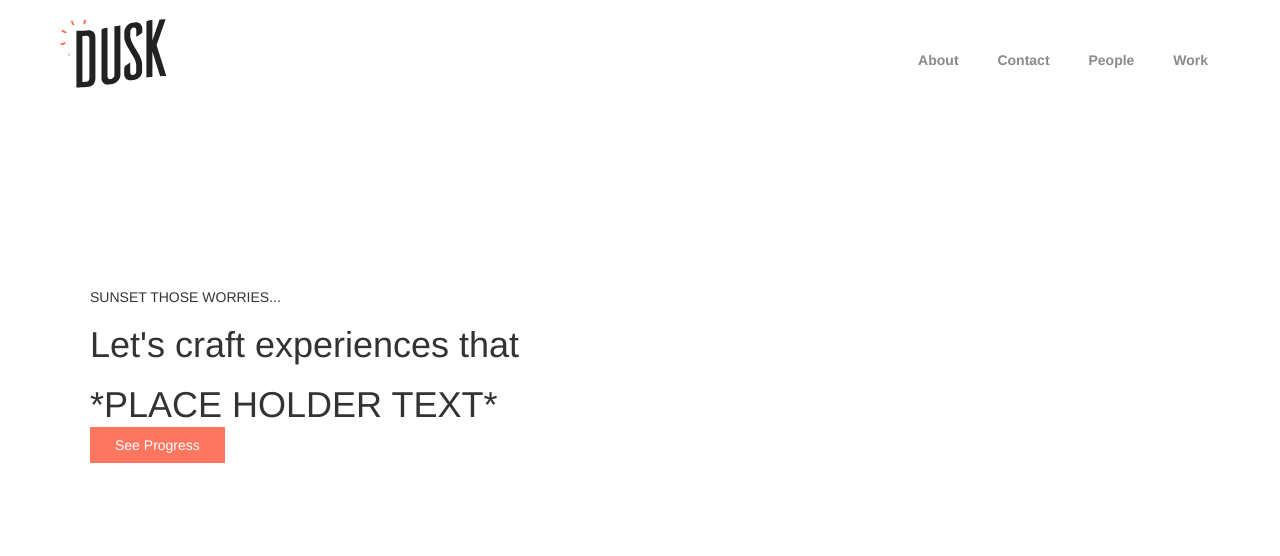
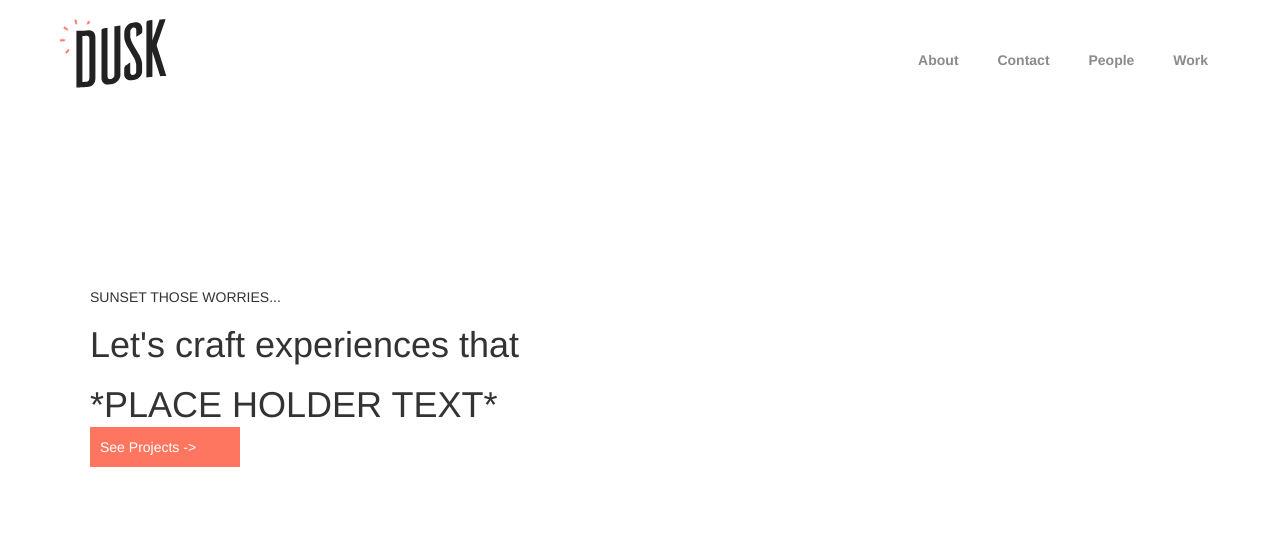
Before and after one commit to mountainbug95/6point0_jekyll, a Jekyll site: the page built from index.html, in a window 1280 px wide. Shown: the top 556 px of the page. Built offline with Jekyll 4.4.1, drawn with Linux system fonts in a browser that asks for light colours.

Commit message:
a first attempt at th rotating text button on the index page (still needs to be tweaked) -animated rotating button on index page

```diff
--- a/assets/css/about-style.css
+++ b/assets/css/about-style.css
@@ -67,7 +67,6 @@ max-width: 500px;
     margin-right: auto;
     padding-top: 100px;
     padding-bottom: 100px;
-
     max-width: 100%;
     background-color: #f9f9f9;
 }
--- a/assets/css/index-style.css
+++ b/assets/css/index-style.css
@@ -3,17 +3,95 @@
     margin-right: 50px;
 }
 
+/*flipping button*/
+.center{
+
+}
+
 .progress-btn{
+    text-decoration: #ff7660;
+    background-color: purple;
+    color: #ff7660;
+
+    width: 150px;
+    padding-top: 10px;
+    padding-bottom: 10px;
+    padding-left: 10px;
+    padding-right: 10px;
+    position: relative;
+    transform-style: preserve-3d;
+    transition: .5s;
+}
+
+.progress-btn:hover{
+    text-decoration: none;
+    background-color: #ff7660;
+    color: #ff7660;
+
+    width: 150px;
+    padding-top: 10px;
+    padding-bottom: 10px;
+    padding-left: 10px;
+    padding-right: 10px;
+    position: relative;
+    transform-style: preserve-3d;
+    transition: .5s;
+}
+
+.progress-btn:before{
+    position:absolute;
+    top: 0;
+    left: 0;
+
     text-decoration: none;
     background-color: #ff7660;
     color: #fff;
+
+    width: 150px;
     padding-top: 10px;
     padding-bottom: 10px;
-    padding-left: 25px;
-    padding-right: 25px;
+    padding-left: 10px;
+    padding-right: 10px;
+    content: "See Projects ->";
+    transition: .3s;
+
+    transform-origin: top;
+    transform: rotateX(0deg);
 }
 
-.progress-btn:hover{
+.progress-btn:after{
+    vertical-align: top;
+    position:absolute;
+    top: 0;
+    left: 0;
+
+    text-decoration: none;
+    background-color: #000;
+    color: #fff;
+
+    width: 150px;
+    padding-top: 10px;
+    padding-bottom: 10px;
+    padding-left: 10px;
+    padding-right: 10px;
+    content: "See Projects ->";
+    content: "-----Check-----";
+    transition: .5s;
+
+    transform-origin: bottom;
+    transform: rotateX(90deg);
+}
+
+.progress-btn:hover:before{
+    transform: rotateX(90deg);
+}
+
+.progress-btn:hover:after{
+    transform: rotateX(0deg);
+}
+/*END FLIPPING BUTTON*/
+
+/*.progress-btn:hover{
     text-decoration: none;
     background-color: #000;
     color: #fff;
@@ -21,7 +99,8 @@
     padding-bottom: 10px;
     padding-left: 25px;
     padding-right: 25px;
-}
+}*/
+
 
 .progress-btn:visited{
     text-decoration: none;
--- a/index.html
+++ b/index.html
@@ -7,7 +7,11 @@ title: Index
     <h5>SUNSET THOSE WORRIES...</h5>
     <h1>Let's craft experiences that</h1>
     <h1>*PLACE HOLDER TEXT*</h1>
-    <a href="#" class="progress-btn">See Progress</a>
+    <div class="center">
+        <a href="#" class="progress-btn">---------------------------.</a>
+    </div>
+
+
 </div>
 
 <div class="projects-container">
```
Also changed, not shown: assets/css/people-style.css (+0 -12 lines).
